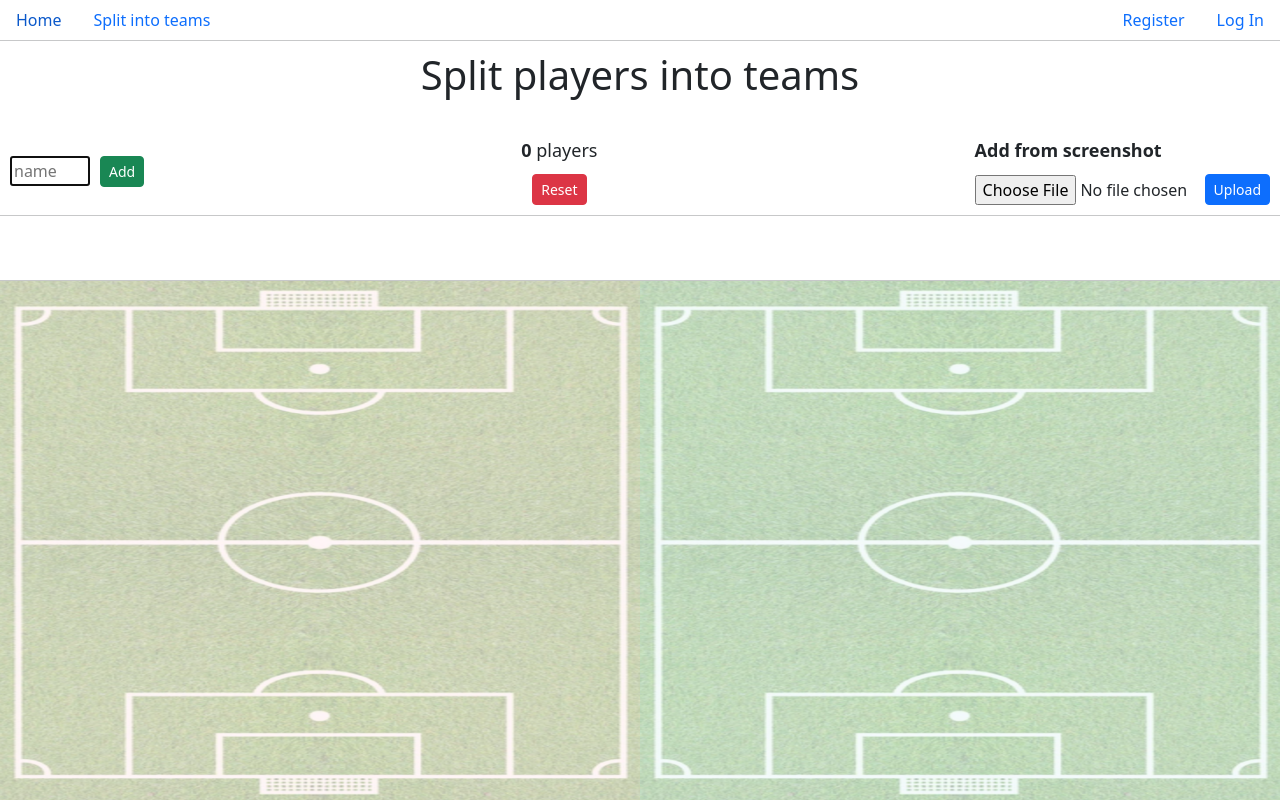
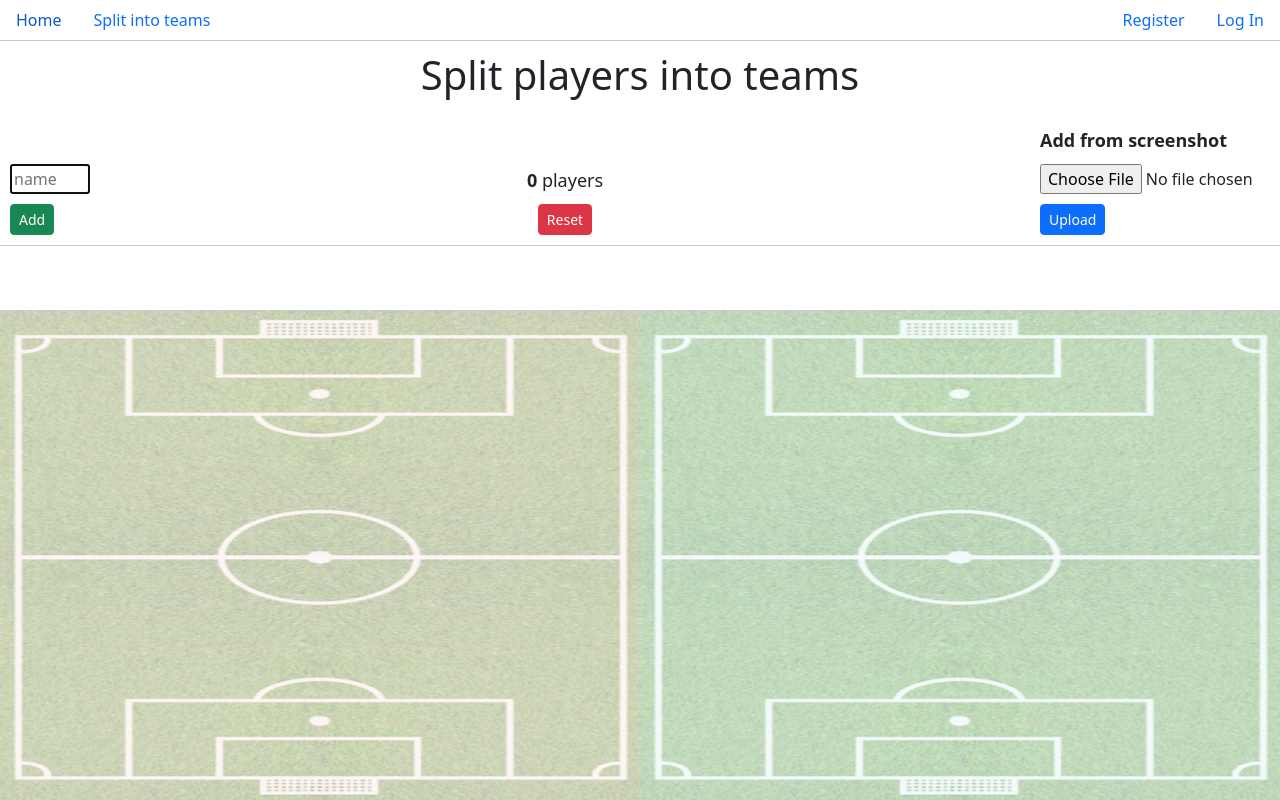
Before and after one commit to uclazyj/CS50W, a Django app: page /team_split in a window 1280 px wide. Run offline with Django 5.2, Linux system fonts and the light colour scheme; data that the repository does not hold is empty.

Commit message:
Make buttons appear below the inputs.
This saves horizontal space, which is important on mobile devices.

```diff
--- a/projects/capstone/soccer/static/soccer/styles.css
+++ b/projects/capstone/soccer/static/soccer/styles.css
@@ -52,9 +52,8 @@ hr {
 .forms-container {
     display: flex;
     justify-content: space-between;
-    align-items: center;
-    margin-top: 20px;
-    margin-bottom: 10px;
+    align-items: flex-end;
+    margin: 10px;
 }
 
 #id_image {
@@ -83,7 +82,9 @@ hr {
 
 .form-container form {
     display: flex;
-    align-items: center;
+    flex-direction: column;
+    align-items: flex-start;
+    gap: 10px;
 }
 
 .name {
--- a/projects/capstone/soccer/views.py
+++ b/projects/capstone/soccer/views.py
@@ -18,7 +18,7 @@ class NameForm(forms.Form):
     name = forms.CharField(label="", required=True, widget=forms.TextInput(attrs={
         'autofocus': True,
         'placeholder': 'name',
-        'style': 'width: 80px; margin: 10px;'
+        'style': 'width: 80px;'
         }))
 
 class ImageUploadForm(forms.ModelForm):
```
